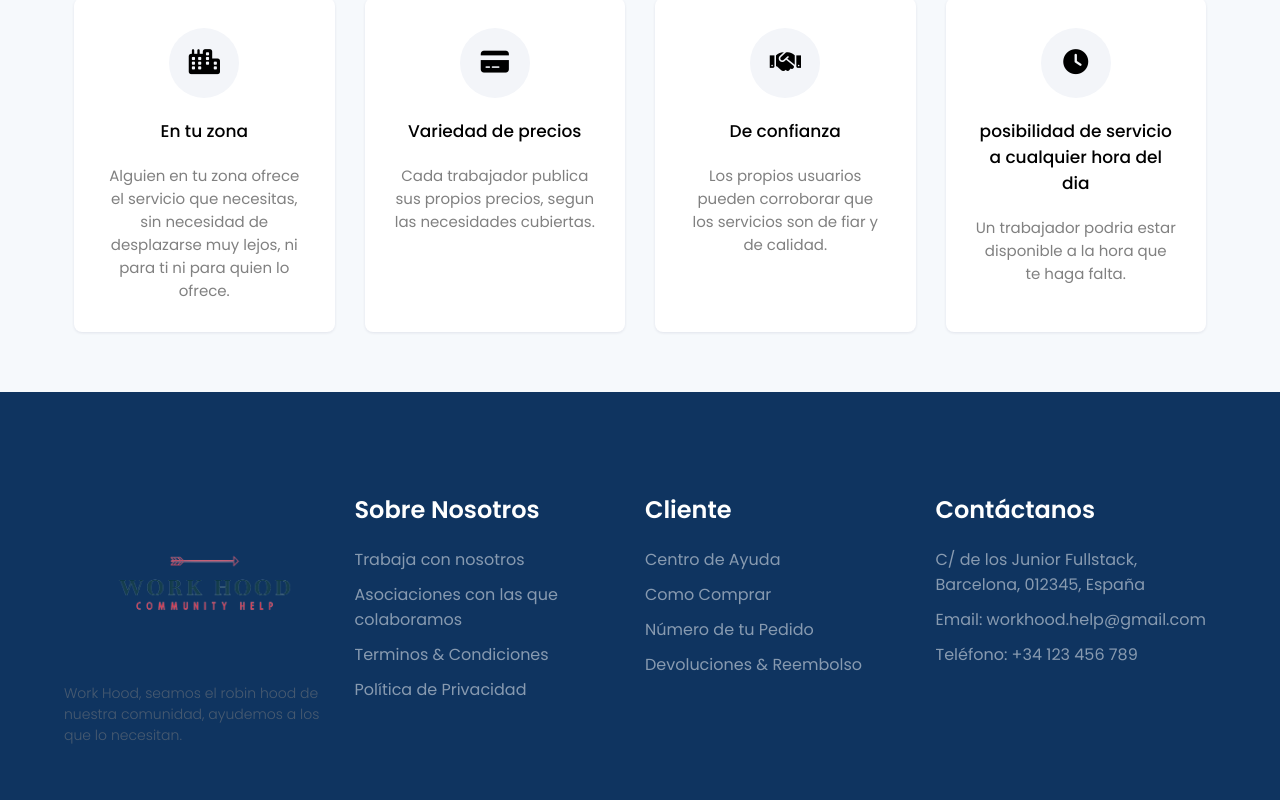
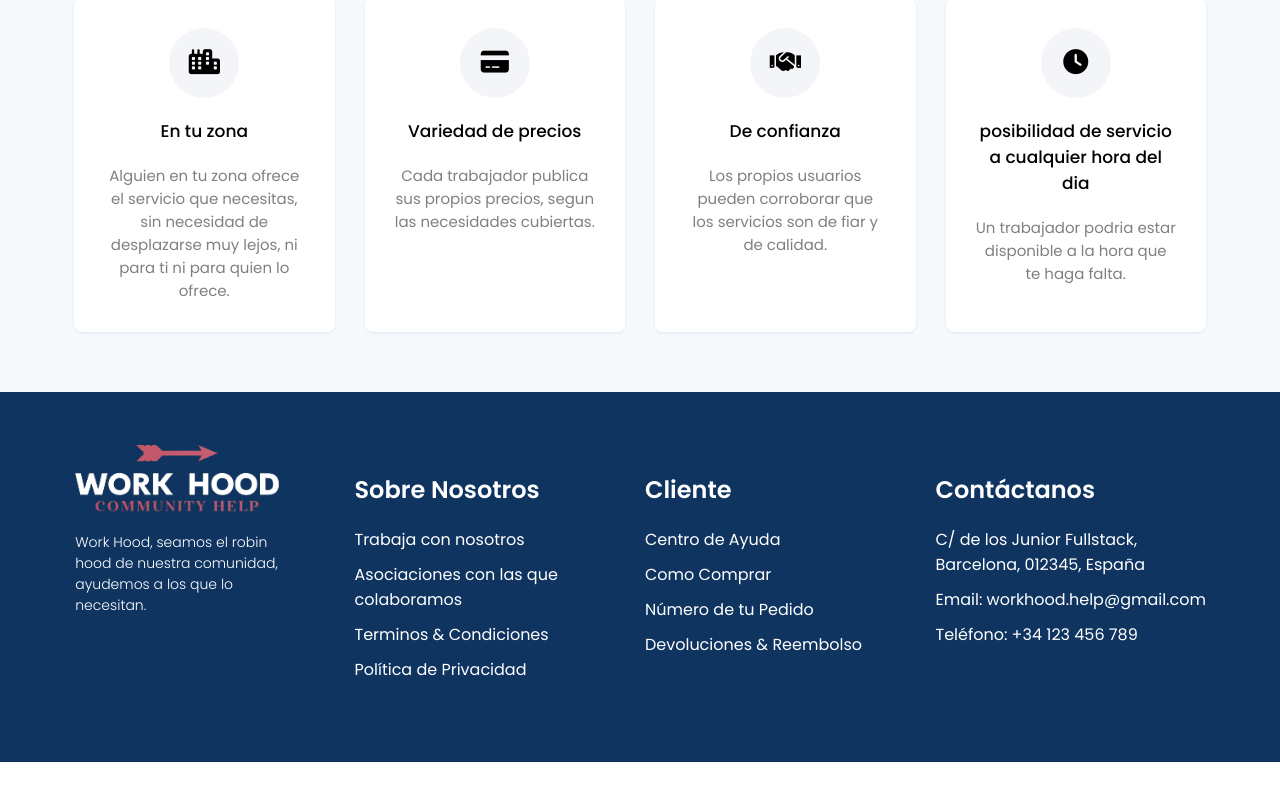
Before and after one commit to AnaPozo/workhood-equipo9, a React (Create React App) app: page / in a window 1280 px wide. Shown: the part 5613-6413 px from the top of the page. After the commit the page ends 6375 px from the top, so only its background shows below. Built offline with nearby package versions, Linux system fonts and the light colour scheme.

Commit message:
fixfooter

```diff
--- a/src/common/footer/Footer.jsx
+++ b/src/common/footer/Footer.jsx
@@ -1,5 +1,5 @@
 import React from "react"
-import logo from "../../components/assets/images/logo.png"
+import logo from "../../components/assets/images/logowhite.png"
 import "./style.css"
 
 const Footer = () => {
@@ -7,12 +7,12 @@ const Footer = () => {
     <>
       <footer>
         <div className='container grid2'>
-          <div className='box'>
-          <img id="logoheader" src={logo} alt='' />
-            <p>Work Hood, seamos el robin hood de nuestra comunidad, ayudemos a los que lo necesitan.</p>
+          <div className='boxone'>
+          <img id="logowhite" src={logo} alt='' />
+            <p id="textfooter">Work Hood, seamos el robin hood de nuestra comunidad, ayudemos a los que lo necesitan.</p>
           </div>
 
-          <div className='box'>
+          <div className='boxtwo'>
             <h2>Sobre Nosotros</h2>
             <ul>
               <li>Trabaja con nosotros</li>
@@ -21,7 +21,7 @@ const Footer = () => {
               <li>Política de Privacidad</li>
             </ul>
           </div>
-          <div className='box'>
+          <div className='boxtwo'>
             <h2>Cliente</h2>
             <ul>
               <li>Centro de Ayuda </li>
@@ -30,7 +30,7 @@ const Footer = () => {
               <li>Devoluciones & Reembolso</li>
             </ul>
           </div>
-          <div className='box'>
+          <div className='boxtwo'>
             <h2>Contáctanos</h2>
             <ul>
               <li>C/ de los Junior Fullstack, Barcelona, 012345, España </li>
--- a/src/common/footer/style.css
+++ b/src/common/footer/style.css
@@ -1,6 +1,6 @@
 footer {
   background-color: #0f3460;
-  padding: 100px 0;
+  padding-bottom: 70px;
   color: #fff;
 }
 footer h1 {
@@ -32,5 +32,21 @@ footer h2 {
 }
 footer li {
   margin-bottom: 10px;
-  opacity: 0.5;
+  opacity: 1;
 }
+
+#textfooter {
+  color: white;
+  opacity: 200%;
+  width: 80%;
+  margin-left: 4%;
+}
+
+.boxtwo {
+  margin-top: 80px;
+}
+
+#logowhite {
+  margin-top: 15%;
+  width: 80%;
+}
```
Also changed, not shown: src/components/assets/images/logowhite.png (added).
